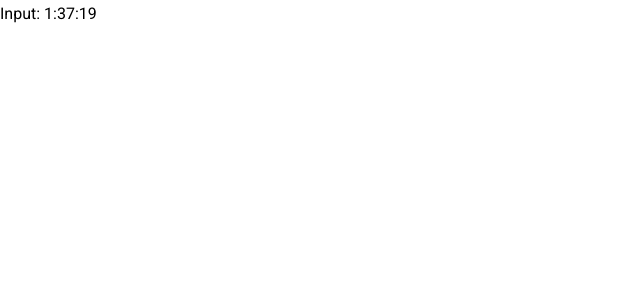
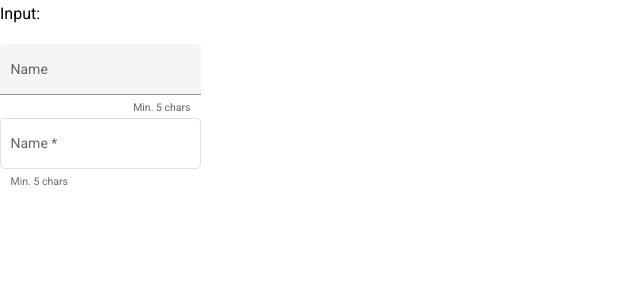
Before and after one commit to ItzhakVilensky/material-demo, an Angular app in the folder material/: page / in a window 1280 px wide. Shown: the top 300 px of the page, without its empty margins (0-640 px from the left). Built offline with nearby package versions, Linux system fonts and the light colour scheme.

Commit message:
MatFormFieldModule MatInputModule
mat-form-field
mat-label
matInput
mat-hint
floatLabel="auto/never/always"
hideRequiredMarker
appearance="fill/outline/sandard/legacy"
color

```diff
--- a/material/src/app/app.component.html
+++ b/material/src/app/app.component.html
@@ -344,4 +344,16 @@
 
 
 
-<p class="mat-subheading-2">Input: 1:37:19</p>
+<p class="mat-subheading-2">Input: </p>
+
+<mat-form-field floatLabel="auto" hideRequiredMarker appearance="fill" color="accent">
+  <mat-label>Name</mat-label>
+  <input type="text" matInput required>
+  <mat-hint align="end">Min. 5 chars</mat-hint>
+</mat-form-field>
+<br>
+<mat-form-field floatLabel="never" appearance="outline" color="warn">
+  <mat-label>Name</mat-label>
+  <input type="text" matInput required>
+  <mat-hint align="start">Min. 5 chars</mat-hint>
+</mat-form-field>
--- a/material/src/app/material/material.module.ts
+++ b/material/src/app/material/material.module.ts
@@ -14,6 +14,8 @@ import { MatExpansionModule } from '@angular/material/expansion';
 import { MatCardModule } from '@angular/material/card';
 import { MatTabsModule } from '@angular/material/tabs';
 import { MatStepperModule } from '@angular/material/stepper';
+import { MatFormFieldModule } from '@angular/material/form-field';
+import { MatInputModule } from '@angular/material/input';
 
 const MaterialComponents = [
   MatButtonModule,
@@ -30,7 +32,9 @@ const MaterialComponents = [
   MatExpansionModule,
   MatCardModule,
   MatTabsModule,
-  MatStepperModule
+  MatStepperModule,
+  MatFormFieldModule,
+  MatInputModule
 ];
 
 @NgModule({
```
